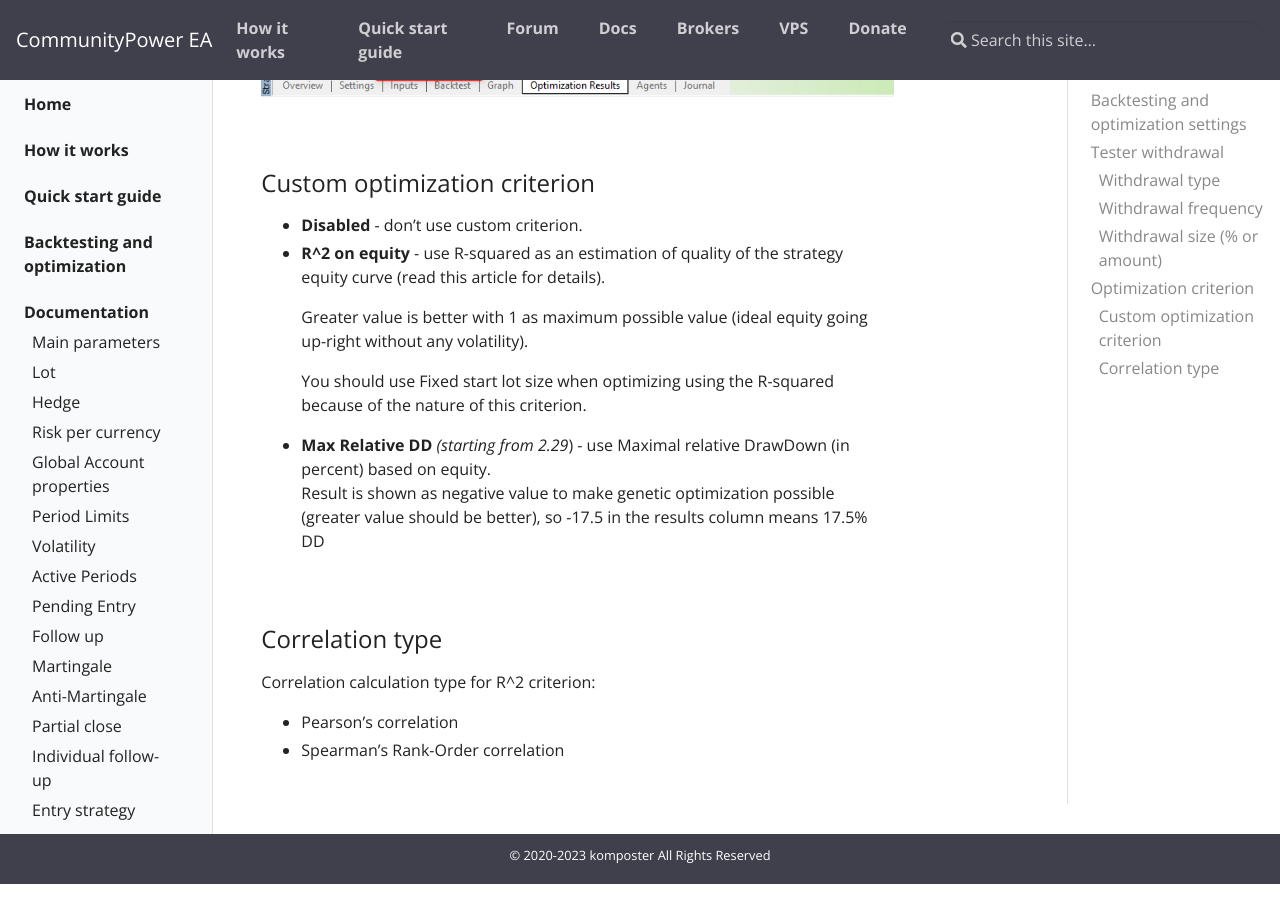
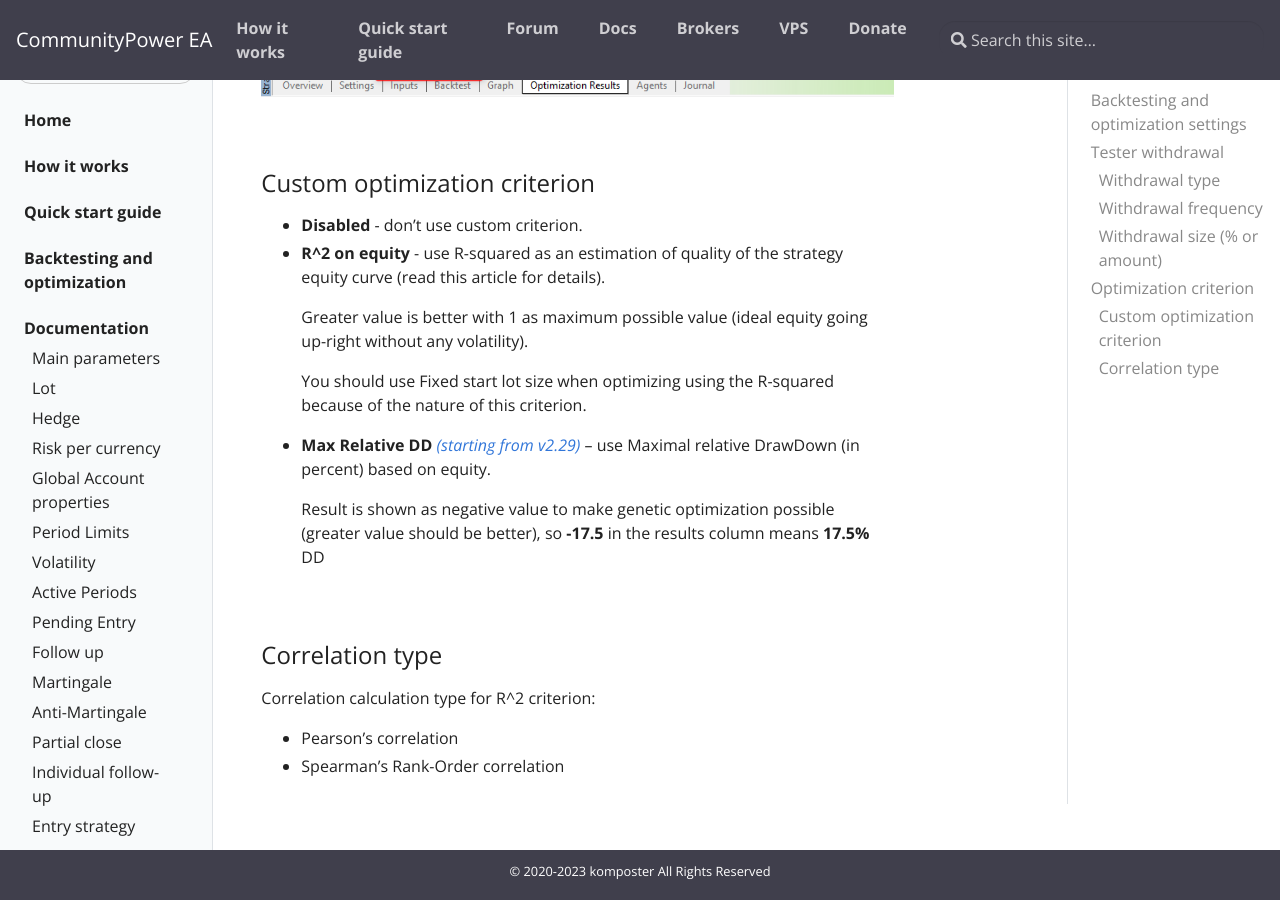
Before and after one commit to komposter/CommunityPowerEA.com, a Jekyll site: the page built from _docs/backtesting-and-optimization.md, in a window 1280 px wide and 900 px high, scrolled down 2149 px. Built offline with Jekyll 4.4.1, drawn with Linux system fonts in a browser that asks for light colours.

Commit message:
Content change

```diff
--- a/_docs/backtesting-and-optimization.md
+++ b/_docs/backtesting-and-optimization.md
@@ -75,8 +75,9 @@
 
     You should use Fixed start lot size when optimizing using the R-squared because of the nature of this criterion.
 
-* **Max Relative DD** *(starting from 2.29*) - use Maximal relative DrawDown (in percent) based on equity.<br>
-Result is shown as negative value to make genetic optimization possible (greater value should be better), so -17.5 in the results column means 17.5% DD
+* **Max Relative DD** [*(starting from v2.29)*](/docs/versions-history#20210403-229) -- use Maximal relative DrawDown (in percent) based on equity.
+
+  Result is shown as negative value to make genetic optimization possible (greater value should be better), so **-17.5** in the results column means **17.5%** DD
 
 <br />
 
```
